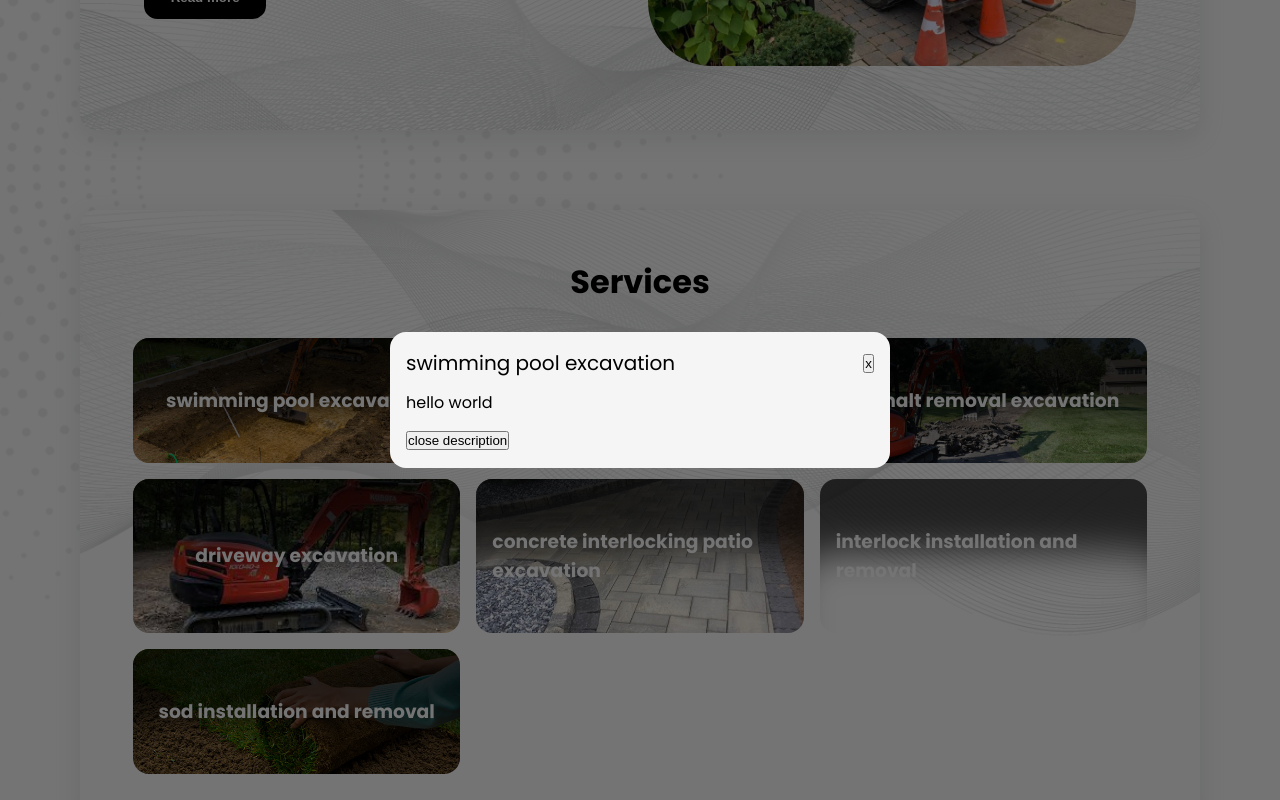
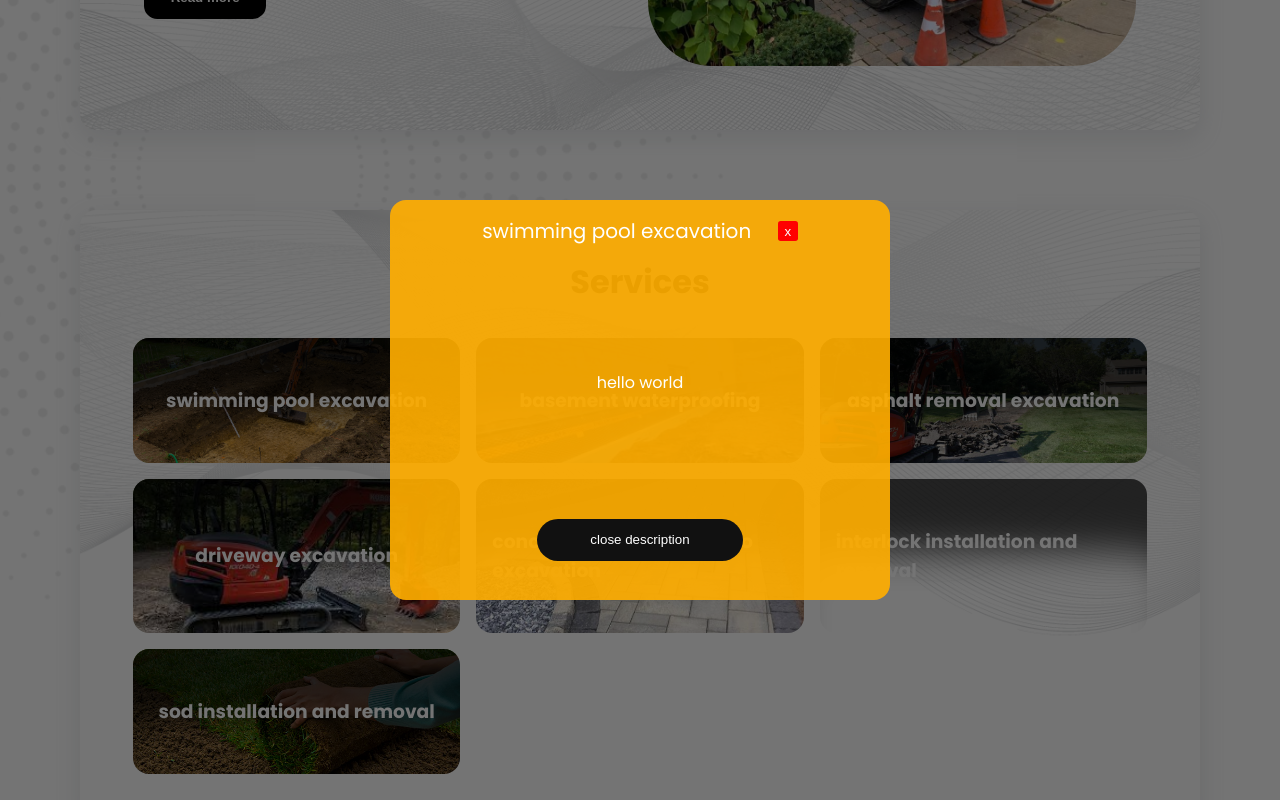
Before and after one commit to Livar94/construction, a React (Create React App) app: page / in a window 1280 px wide. Both pictures are taken after a click on the element "swimming pool excavation". Shown: the part 1208-2008 px from the top of the page. Built offline with nearby package versions, Linux system fonts and the light colour scheme.

Commit message:
styled services dialog

```diff
--- a/src/components/ServiceItem.jsx
+++ b/src/components/ServiceItem.jsx
@@ -36,6 +36,7 @@ const Servicebtn = styled.div`
 
 
 
+
     color: white;
 
 `;
--- a/src/components/layout/index.jsx
+++ b/src/components/layout/index.jsx
@@ -7,6 +7,8 @@ import { bubble as Menu } from 'react-burger-menu'
 import { IoIosClose } from 'react-icons/io';
 import { Link } from 'react-router-dom'
 import { useModel } from '../../context/useModel'
+import Services from './../../pages/Services';
+import About from './../../pages/About';
 
 function Layout({ children }) {
   const { isOpen, setIsOpen } = useSidebar();
@@ -32,8 +34,8 @@ function Layout({ children }) {
         </Dialog.Panel>
     </Dialog> */}
 
-    {isModelOpen && <div className="dialogContainer" onClick={() => setIsModelOpen(false)}>
-      <div className="dialogContent" onClick={(e) => e.stopPropagation()}>
+    {isModelOpen && <ServicesModel className="dialogContainer" onClick={() => setIsModelOpen(false)}>
+      <ServicesBody className="dialogContent" onClick={(e) => e.stopPropagation()}>
         <header>
           <p>{modelData?.serviceTitle}</p>
           <button onClick={() => setIsModelOpen(false)}>x</button>
@@ -44,8 +46,8 @@ function Layout({ children }) {
         <footer>
           <button onClick={() => setIsModelOpen(false)}>close description</button>
         </footer>
-      </div>
-    </div>}
+      </ServicesBody>
+    </ServicesModel>}
 
 
       {isOpen && <MenuContainer>
@@ -94,6 +96,59 @@ function Layout({ children }) {
 }
 
 export default Layout
+
+
+const ServicesModel = styled.div``;
+
+const ServicesBody = styled.div`
+      position: absolute;
+      width: 50%;
+      height: 50%;
+      background-color: #ffae00ea !important;
+      color : white;
+      align-items: center;
+  > header  {
+
+
+
+  }
+
+  > header > button {
+    background-color: red;
+    color: white;
+    border: none;
+    padding: 0.2em 0.5em;
+    border-radius: 0.2em;
+    cursor: pointer;
+    margin-left: 2em;
+
+
+  }
+
+  > main {
+    padding: 7em;
+
+  }
+
+  > footer > button {
+    padding: 1em 4em;
+    border-radius: 2em;
+    border: none;
+    cursor: pointer;
+    background-color: #111;
+    color: white;
+    :hover{
+
+    }
+
+
+
+
+
+}
+`;
+
+
 
 const MenuBtn = styled.button`
   background: transparent;
```
Also changed, not shown: src/context/useModel.js (line endings or trailing spaces), 1 other file (tests, documents, lock files or other folders).
